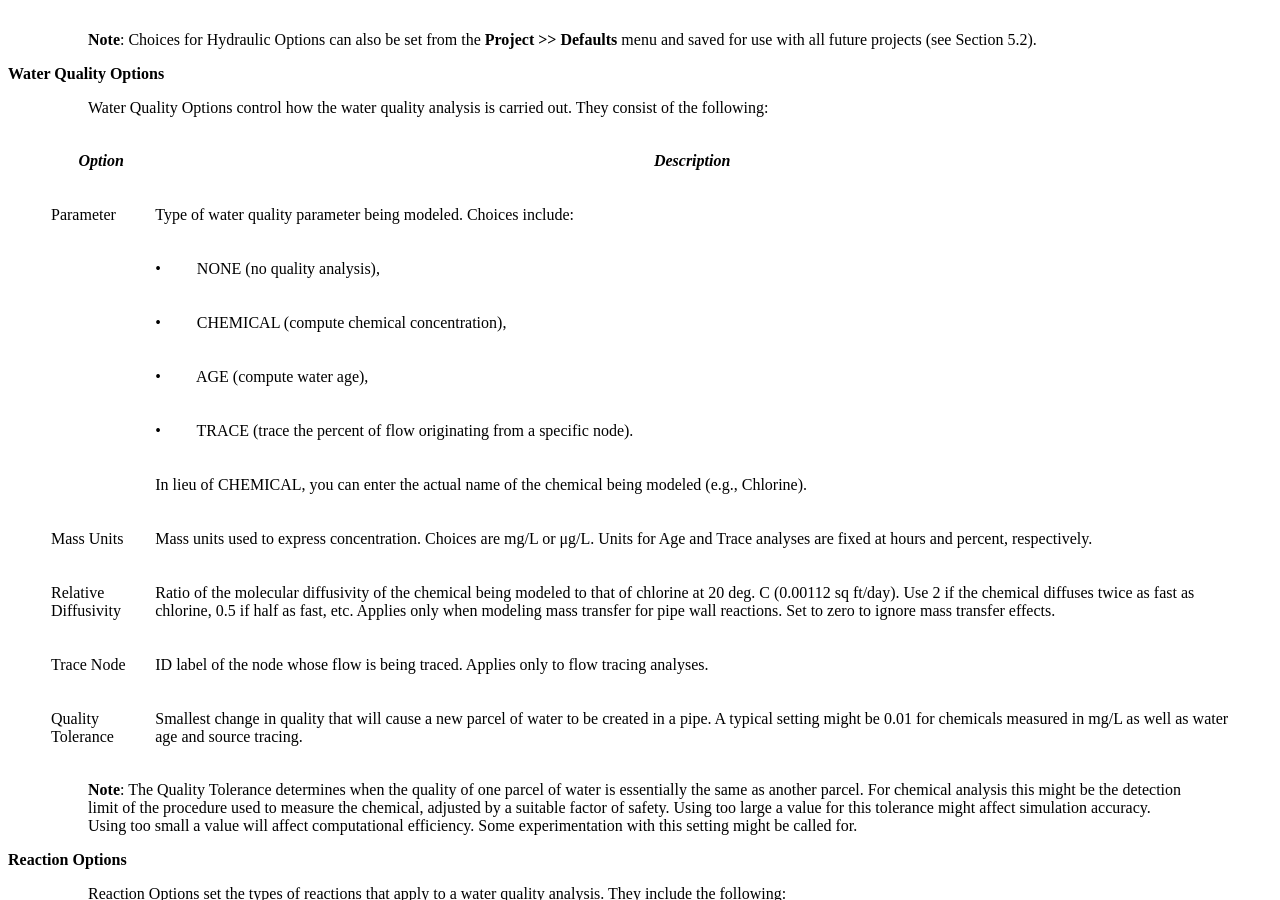
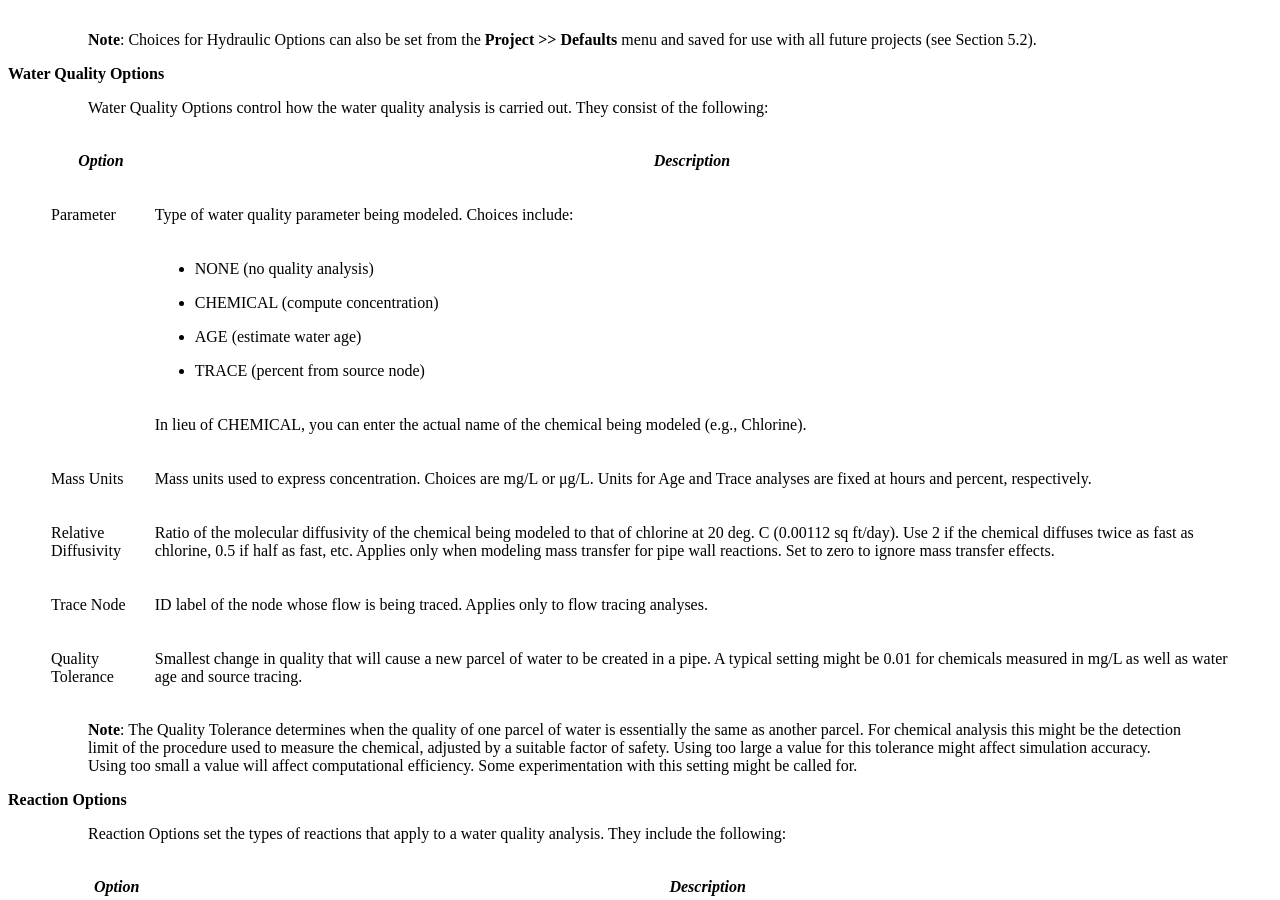
Before and after one commit to USEPA/epanet-manual, a Sphinx documentation site: the page built from docs/8_analyzing_network.rst, in a window 1280 px wide and 900 px high, scrolled down 2261 px. Built offline with Sphinx 7.4.7 and the Read the Docs theme 2.0.0, drawn with Linux system fonts in a browser that asks for light colours.

Commit message:
Update 8_analyzing_network.rst
Formatting bullets in table cell

```diff
--- a/docs/8_analyzing_network.rst
+++ b/docs/8_analyzing_network.rst
@@ -165,18 +165,10 @@ Setting Analysis Options
   | Parameter                         | Type of water quality parameter   |
   |                                   | being modeled. Choices include:   |
   +-----------------------------------+-----------------------------------+
-  |                                   | •         NONE (no quality        |
-  |                                   | analysis),                        |
-  +-----------------------------------+-----------------------------------+
-  |                                   | •         CHEMICAL (compute       |
-  |                                   | chemical concentration),          |
-  +-----------------------------------+-----------------------------------+
-  |                                   | •         AGE (compute water      |
-  |                                   | age),                             |
-  +-----------------------------------+-----------------------------------+
-  |                                   | •         TRACE (trace the        |
-  |                                   | percent of flow originating from  |
-  |                                   | a specific node).                 |
+  |                                   | - NONE (no quality analysis)      |
+  |                                   | - CHEMICAL (compute concentration)|
+  |                                   | - AGE (estimate water age)        |
+  |                                   | - TRACE (percent from source node)|
   +-----------------------------------+-----------------------------------+
   |                                   | In lieu of CHEMICAL, you can      |
   |                                   | enter the actual name of the      |
```
